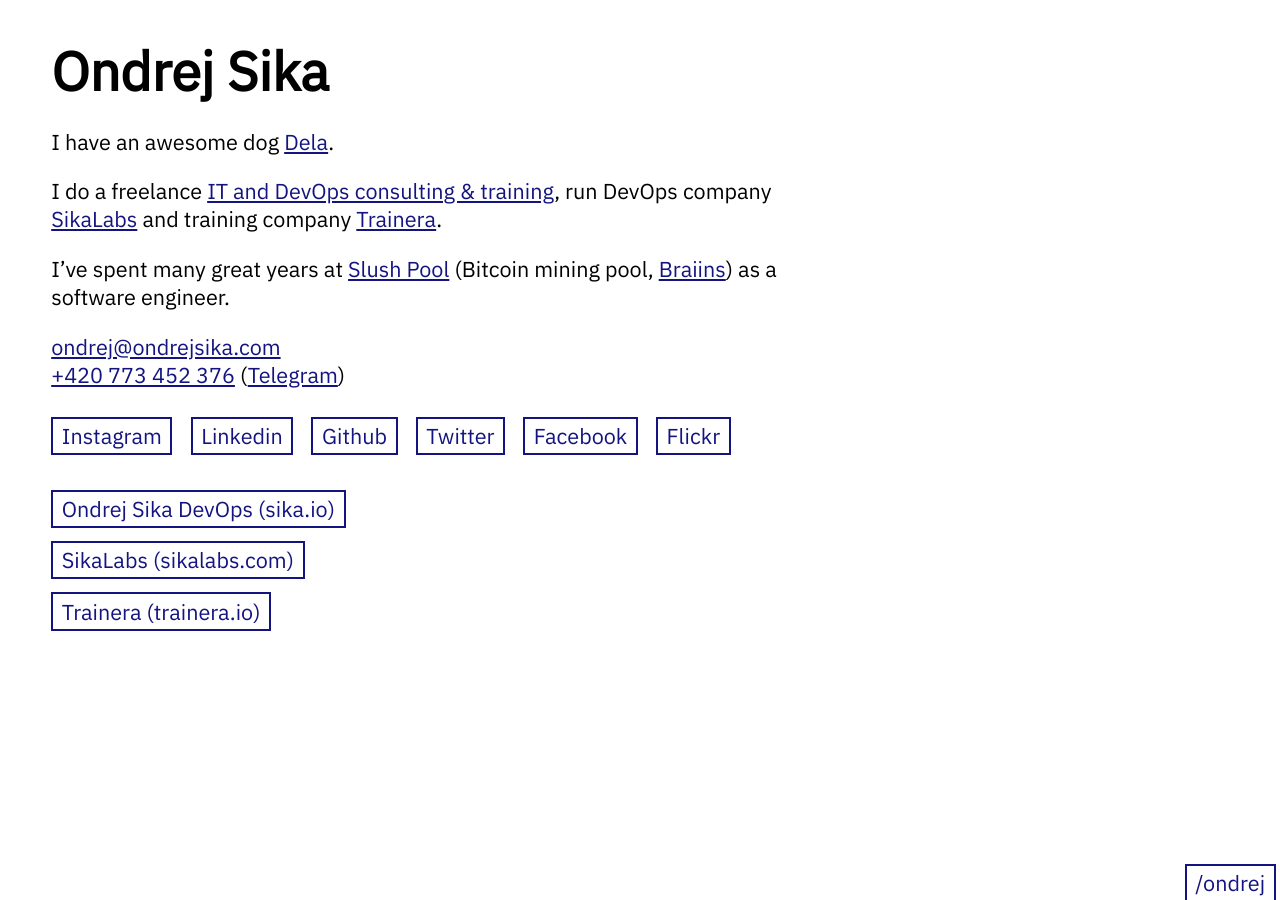
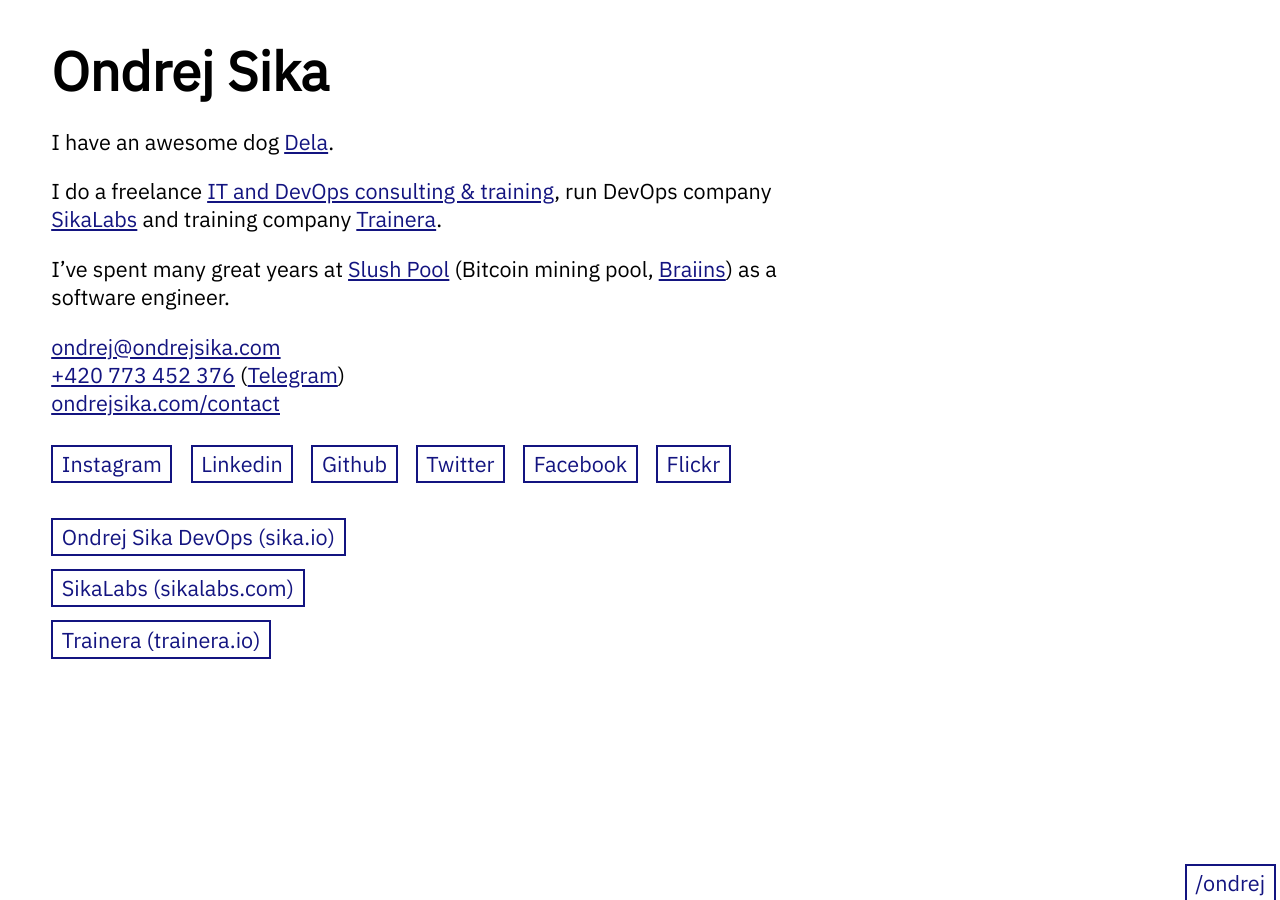
Before and after one commit to ondrejsika/ondrejsika.com, a Jekyll site: the page built from index.md, in a window 1280 px wide. Built offline with Jekyll 4.4.1, drawn with Linux system fonts in a browser that asks for light colours.

Commit message:
feat(homepage): Add link to ondrejsika.com/contact

```diff
--- a/index.md
+++ b/index.md
@@ -16,6 +16,8 @@
   <a href="mailto:ondrej@ondrejsika.com" class="link">ondrej@ondrejsika.com</a>
   <br />
   <a href="tel:+420773452376" class="link">+420 773 452 376</a> (<a href="https://t.me/ondrejsika" class="link">Telegram</a>)
+  <br />
+  <a href="/contact" class="link">ondrejsika.com/contact</a>
 </p>
 <p class="row">
   <a href="https://www.instagram.com/ondrejsika/" target="_blank" class="link-button" >Instagram</a>
```
